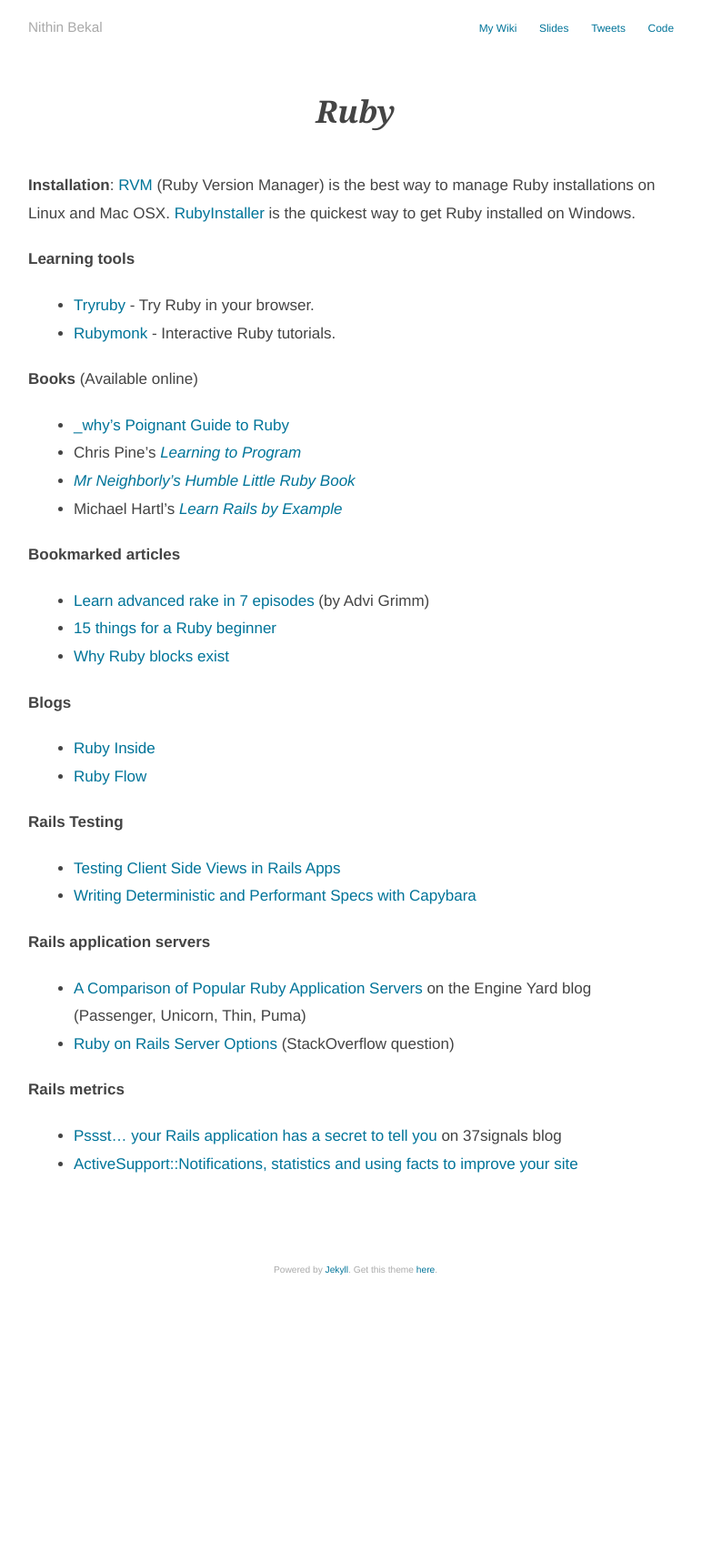
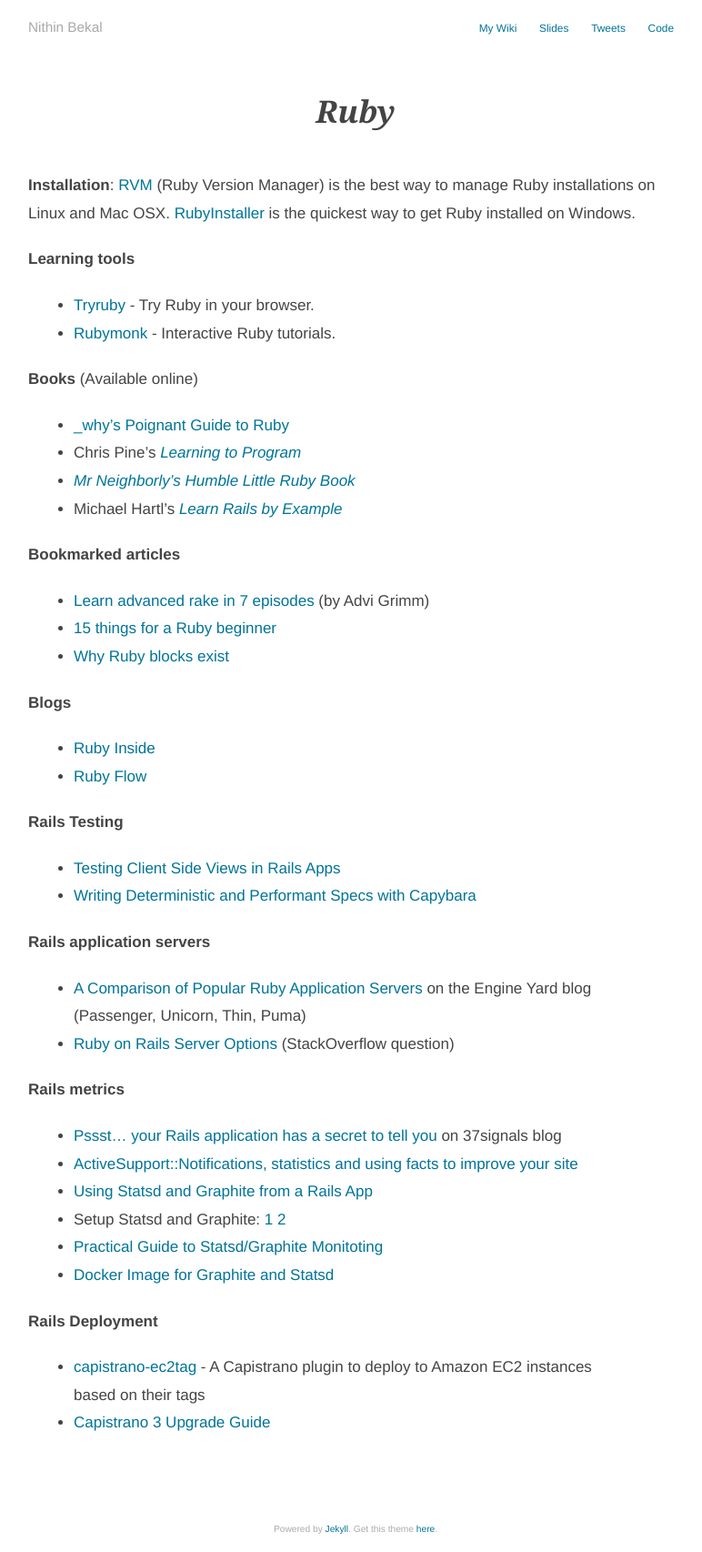
Before and after one commit to nithinbekal/nithinbekal.github.io, a Jekyll site: the page built from notes/ruby/index.md, in a window 1280 px wide. Shown: the whole page at 91% size, without its empty margins (249-1021 px from the left). Built offline with Jekyll 4.4.1, drawn with Linux system fonts in a browser that asks for light colours; before the commit the page ends 1421 px from its top, so only the background shows below that.

Commit message:
Add statsd/graphite and capistrano bookmarks

```diff
--- a/notes/ruby/index.md
+++ b/notes/ruby/index.md
@@ -48,3 +48,12 @@
 
 * [Pssst... your Rails application has a secret to tell you](http://signalvnoise.com/posts/3091-pssst-your-rails-application-has-a-secret-to-tell-you) on 37signals blog
 * [ActiveSupport::Notifications, statistics and using facts to improve your site](http://www.reinteractive.net/posts/141-activesupport-notifications-statistics-and-using-facts-to-improve-your-site)
+* [Using Statsd and Graphite from a Rails App](http://www.spacevatican.org/2012/9/18/using-statsd-and-graphite-from-a-rails-app/)
+* Setup Statsd and Graphite: [1](http://www.kinvey.com/blog/89/how-to-set-up-metric-collection-using-graphite-and-statsd-on-ubuntu-1204-lts) [2](http://the.randomengineer.com/2014/05/04/monitor-application-events-in-real-time/)
+* [Practical Guide to Statsd/Graphite Monitoting](http://matt.aimonetti.net/posts/2013/06/26/practical-guide-to-graphite-monitoring/)
+* [Docker Image for Graphite and Statsd](https://github.com/hopsoft/docker-graphite-statsd)
+
+**Rails Deployment**
+
+* [capistrano-ec2tag](https://github.com/douglasjarquin/capistrano-ec2tag) - A Capistrano plugin to deploy to Amazon EC2 instances based on their tags
+* [Capistrano 3 Upgrade Guide](https://semaphoreapp.com/blog/2013/11/26/capistrano-3-upgrade-guide.html)
```
